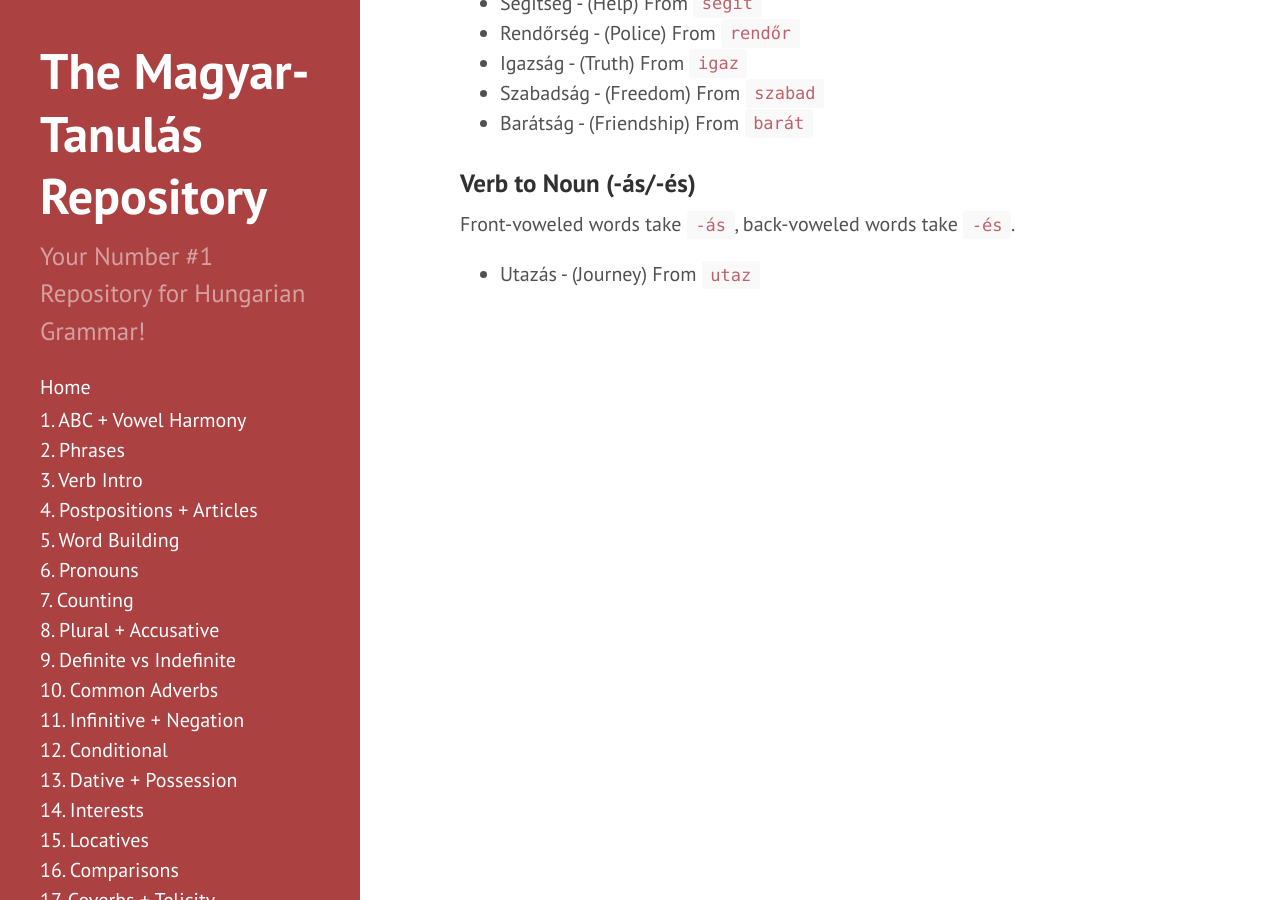
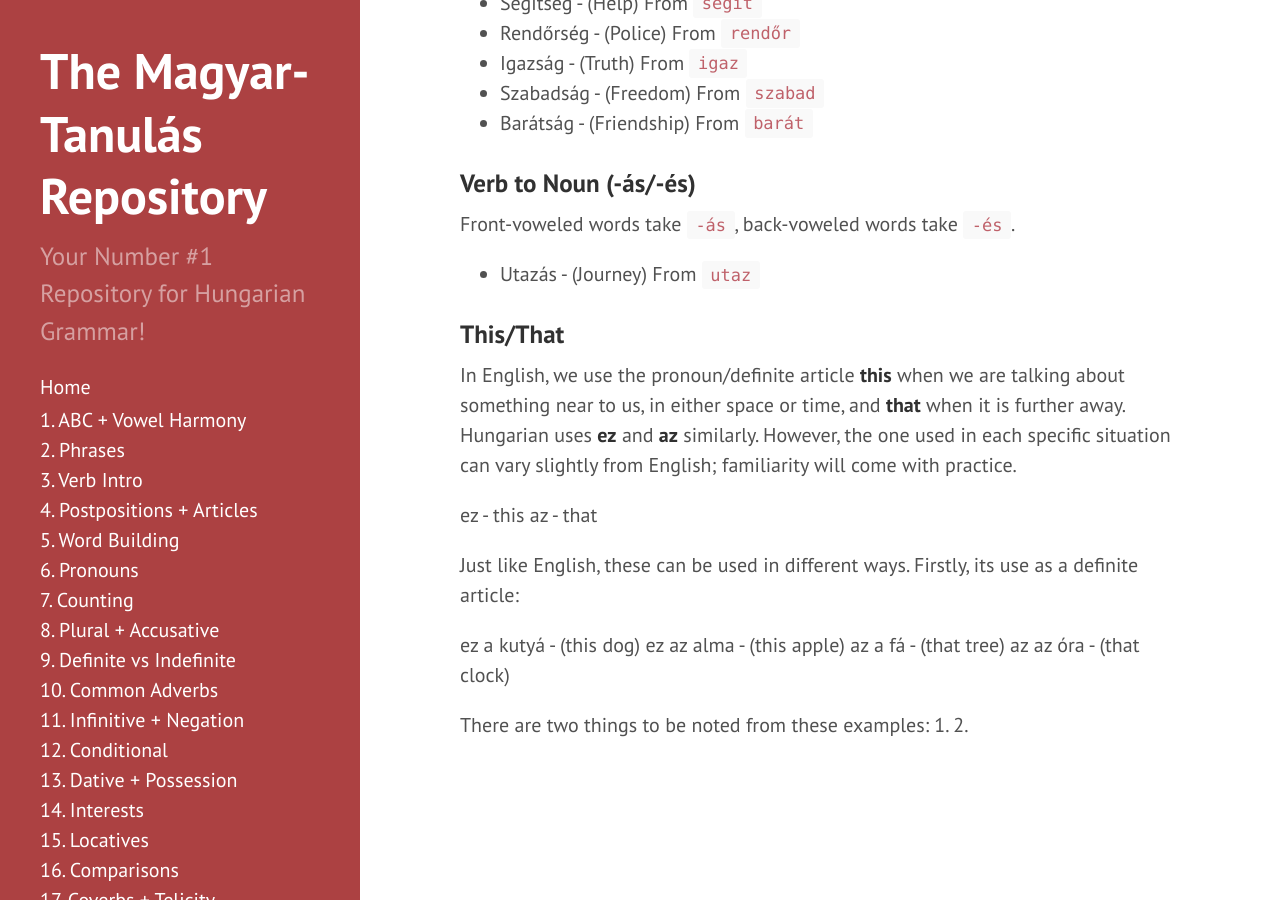
Before and after one commit to Magyartanulas/magyartanulas.github.io, a Jekyll site: the page built from extrastuff.md, in a window 1280 px wide and 900 px high, scrolled down 1882 px. Built offline with Jekyll 4.4.1, drawn with Linux system fonts in a browser that asks for light colours; our own code applies the rules of GitHub Pages for plain Markdown files; comment, search, counter and statistics services are not loaded.

Commit message:
ez/az
unfinished

```diff
--- a/extrastuff.md
+++ b/extrastuff.md
@@ -66,3 +66,21 @@ Front-voweled words take `-ség`, back-voweled words take `-ság`. Crudely speak
 Front-voweled words take `-ás`, back-voweled words take `-és`.
 
 * Utazás - (Journey) From `utaz`
+
+### This/That
+
+In English, we use the pronoun/definite article **this** when we are talking about something near to us, in either space or time, and **that** when it is further away. Hungarian uses **ez** and **az** similarly. However, the one used in each specific situation can vary slightly from English; familiarity will come with practice.
+
+ez - this
+az - that
+
+Just like English, these can be used in different ways. Firstly, its use as a definite article:
+
+ez a kutyá - (this dog)
+ez az alma - (this apple)
+az a fá - (that tree)
+az az óra - (that clock)
+
+There are two things to be noted from these examples:
+1.
+2.
```
